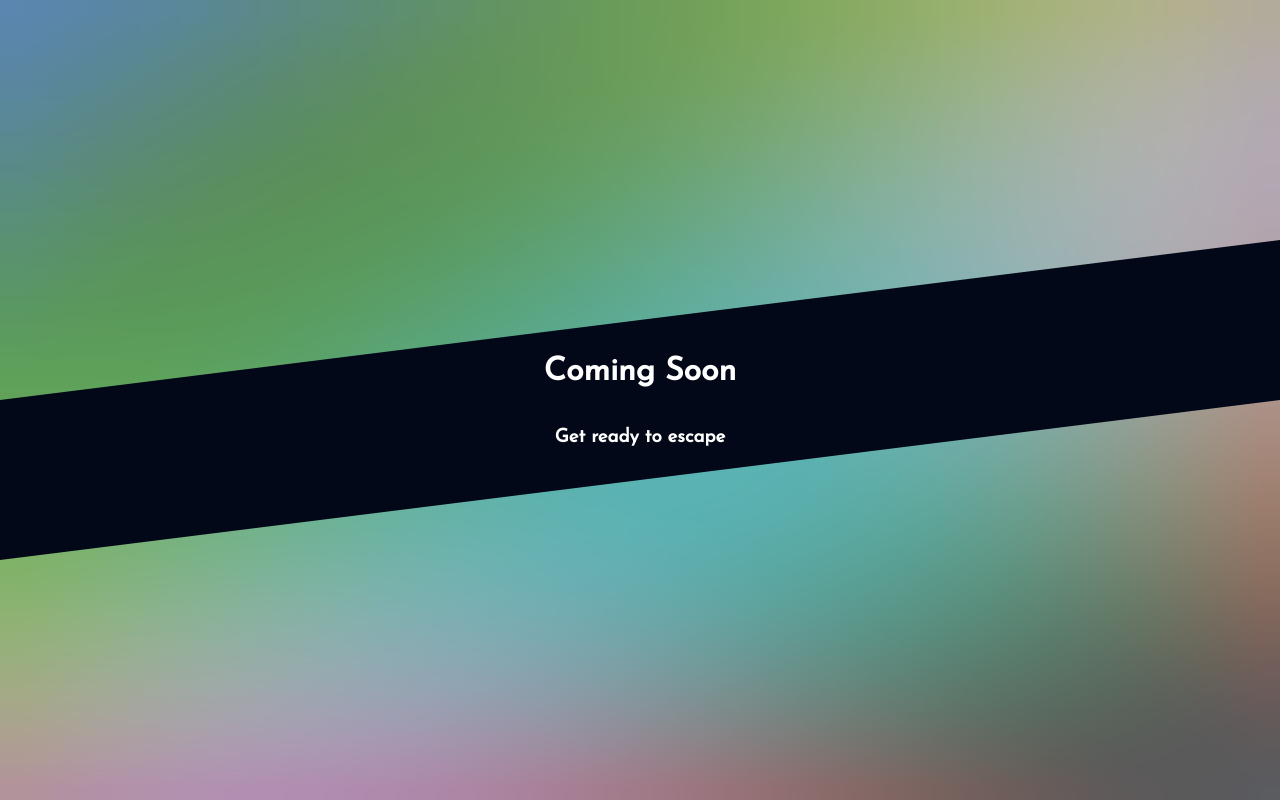
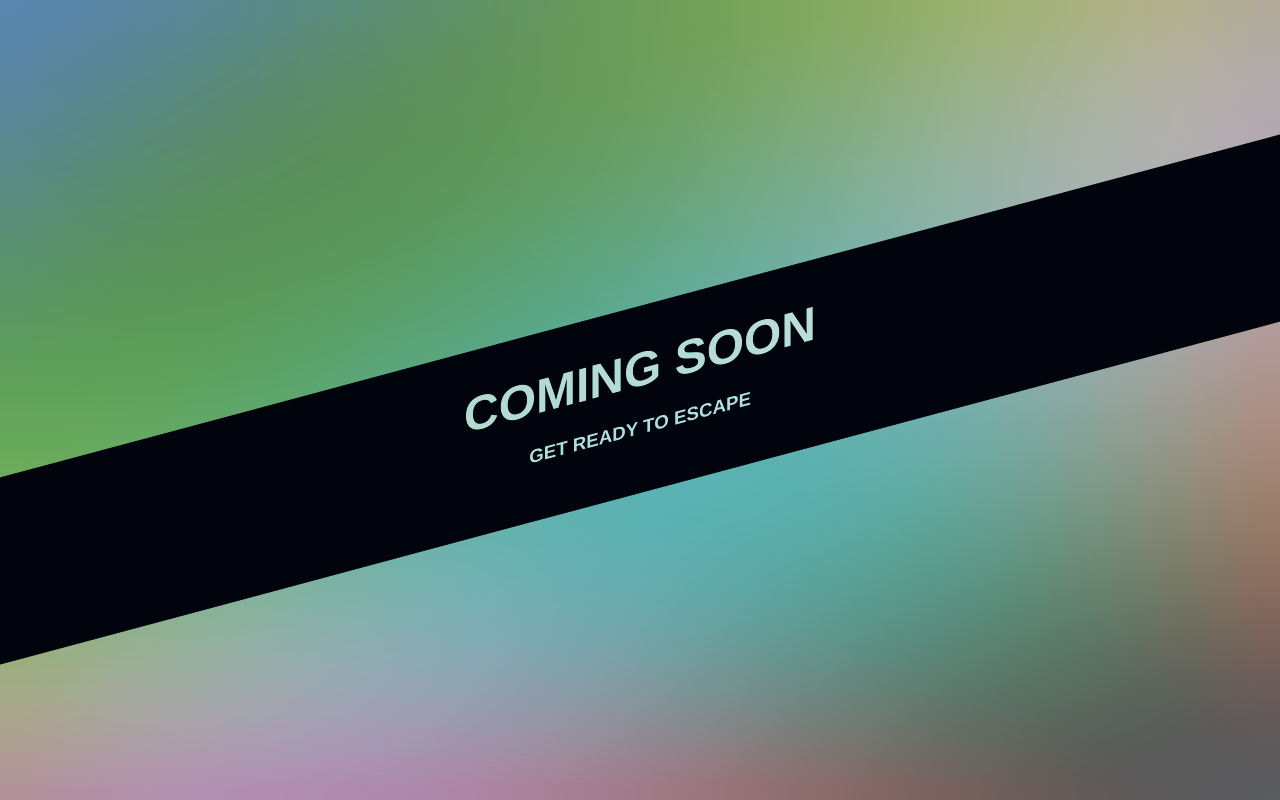
Before and after one commit to TeslaFreak/eo-uc, a React (Create React App) app: page / in a window 1280 px wide. Built offline with nearby package versions, Linux system fonts and the light colour scheme.

Commit message:
color burn

```diff
--- a/src/App.css
+++ b/src/App.css
@@ -31,22 +31,57 @@ body {
 }
 
 .container {
-  font-family: "Josefin Sans", cursive;
   flex-direction: column;
-  background-color: #020817;
-  color: white;
   position: absolute;
   width: 100%;
   height: 100%;
-  display: flex;
   align-items: center;
   justify-content: center;
+  overflow: hidden;
+  display: grid;
+  grid-template: 1fr / 1fr;
+  place-items: center;
+}
 
-  @media (min-width: 600px) {
-    clip-path: polygon(100% 30%, 100% 50%, 0 70%, 0 50%);
+.textContainer {
+  font-size: 100%;
+  color: white;
+  font-family: "Raleway", sans-serif;
+  text-transform: uppercase;
+  transform: skewy(-15deg);
+  width: 100%;
+  background-color: #020817;
+  padding: 35px;
+
+  /* mobile */
+  @media (max-width: 600px) {
+    padding: 25px;
   }
-  @media (max-width: 600px) {
-    clip-path: inset(40% 20% 40% 20%);
-    -webkit-clip-path: inset(40% 20% 40% 20%);
+  /* mobile landscape */
+  @media (max-width: 1000px) and (max-height: 420px) {
+    padding: 25px;
   }
 }
+
+.frontTextContainer {
+  z-index: 5;
+  grid-area: 1 / 1 / 2 / 2;
+  mix-blend-mode: revert;
+  opacity: 0.55;
+}
+
+.backTextContainer {
+  z-index: 4;
+  grid-area: 1 / 1 / 2 / 2;
+
+  color: white;
+  mix-blend-mode: color-burn;
+}
+
+h1 {
+  text-align: center;
+  margin: 0 1em;
+  line-height: 1.2;
+  font-size: 3em;
+  font-weight: 900;
+}
--- a/src/App.js
+++ b/src/App.js
@@ -9,8 +9,14 @@ function App() {
           <Canvas />
         </div>
         <div className="container">
-          <h1>Coming Soon</h1>
-          <h3>Get ready to escape</h3>
+          <div className="textContainer frontTextContainer">
+            <h1>Coming Soon</h1>
+            <h3>Get ready to escape</h3>
+          </div>
+          <div className="textContainer backTextContainer">
+            <h1>Coming Soon</h1>
+            <h3>Get ready to escape</h3>
+          </div>
         </div>
       </header>
     </div>
```
